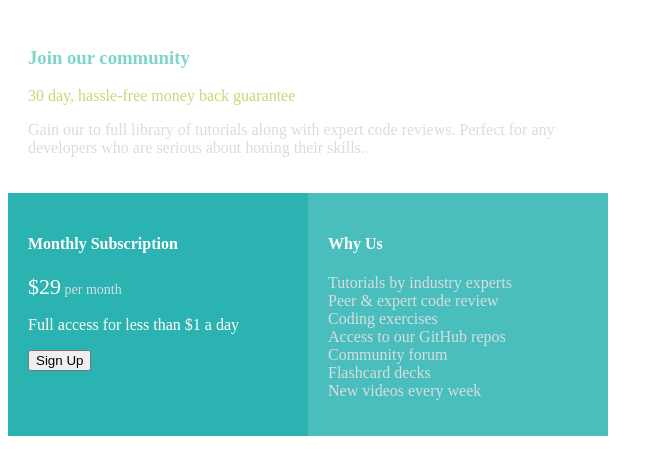
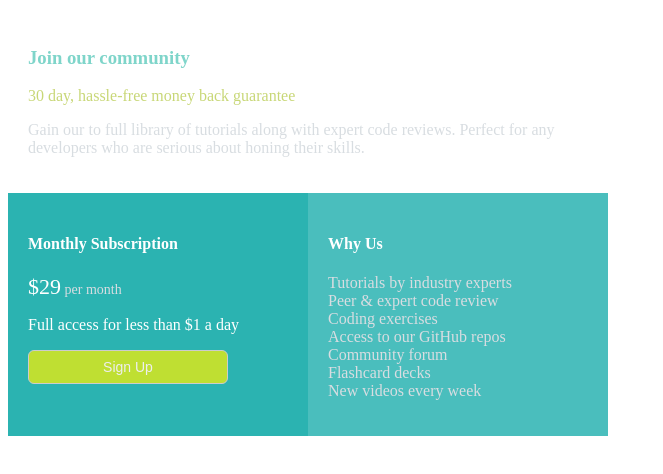
Before and after one commit to Aakriti-Bhatta/grid, a plain HTML site: page index.html in a window 1280 px wide. Shown: the whole page, without its empty margins (0-663 px from the left). Drawn offline with Linux system fonts and the light colour scheme.

Commit message:
btn styled

```diff
--- a/grid.css
+++ b/grid.css
@@ -50,3 +50,20 @@ span{
 .white{
     color: white
 }
+.btn{
+
+        background-color: #BFDF32;
+        border-radius: 6px;
+        border: 1px solid #cccccc;
+        color: #eeeeee;
+        text-align: center;
+        font-size: 14px;
+        padding: 8px;
+        width: 200px;
+        -webkit-transition: all 0.5s;
+        -moz-transition: all 0.5s;
+        -o-transition: all 0.5s;
+        transition: all 0.5s;
+        cursor: pointer;
+
+}
--- a/index.html
+++ b/index.html
@@ -21,7 +21,7 @@
         <h4>Monthly Subscription</h4>
         <p><span>$29</span> per month</p>
         <p class="white">Full access for less than $1 a day</p>
-        <button>Sign Up</button>
+        <button class="btn">Sign Up</button>
       </article>
       <article class="article3">
         <h4>Why Us</h4>
```
